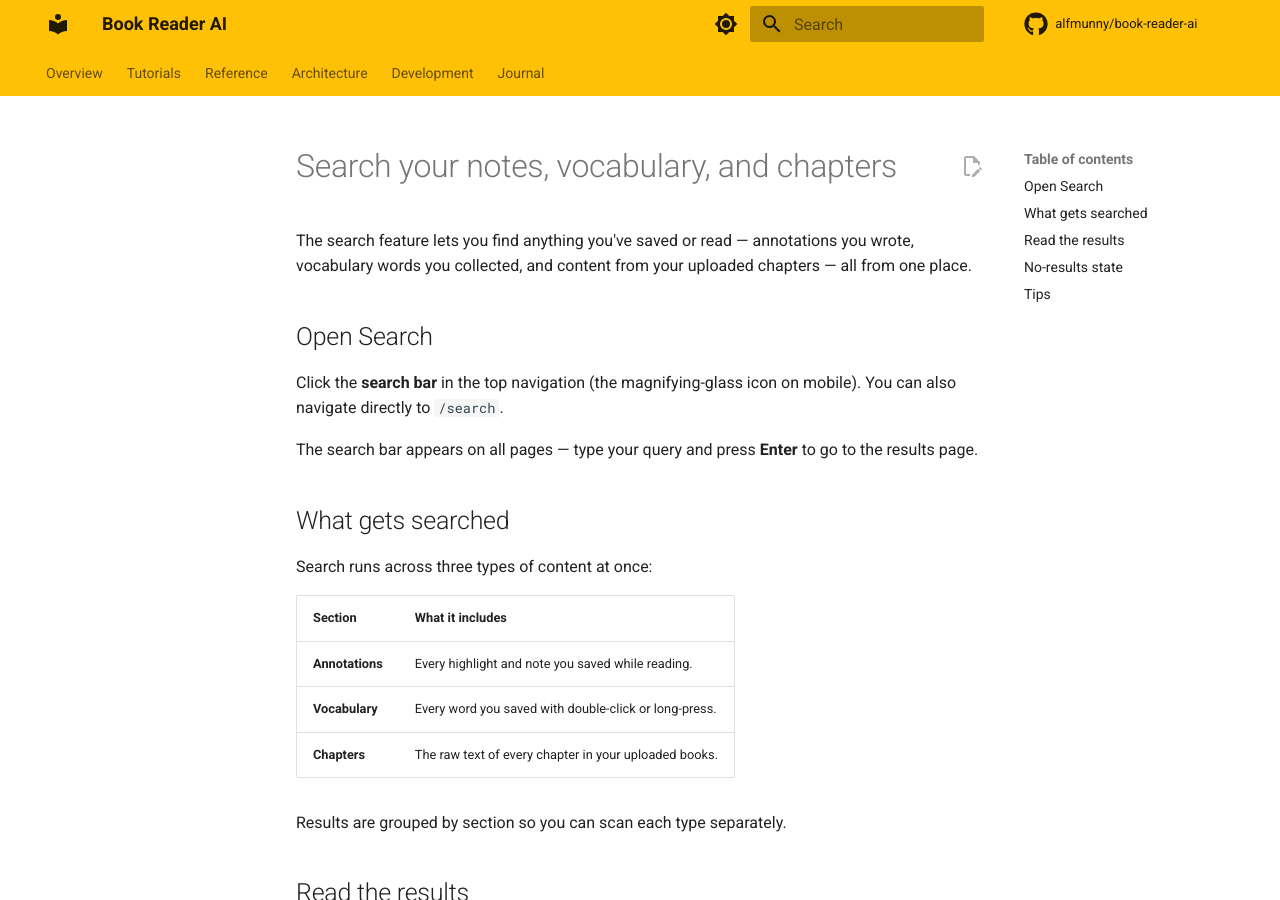
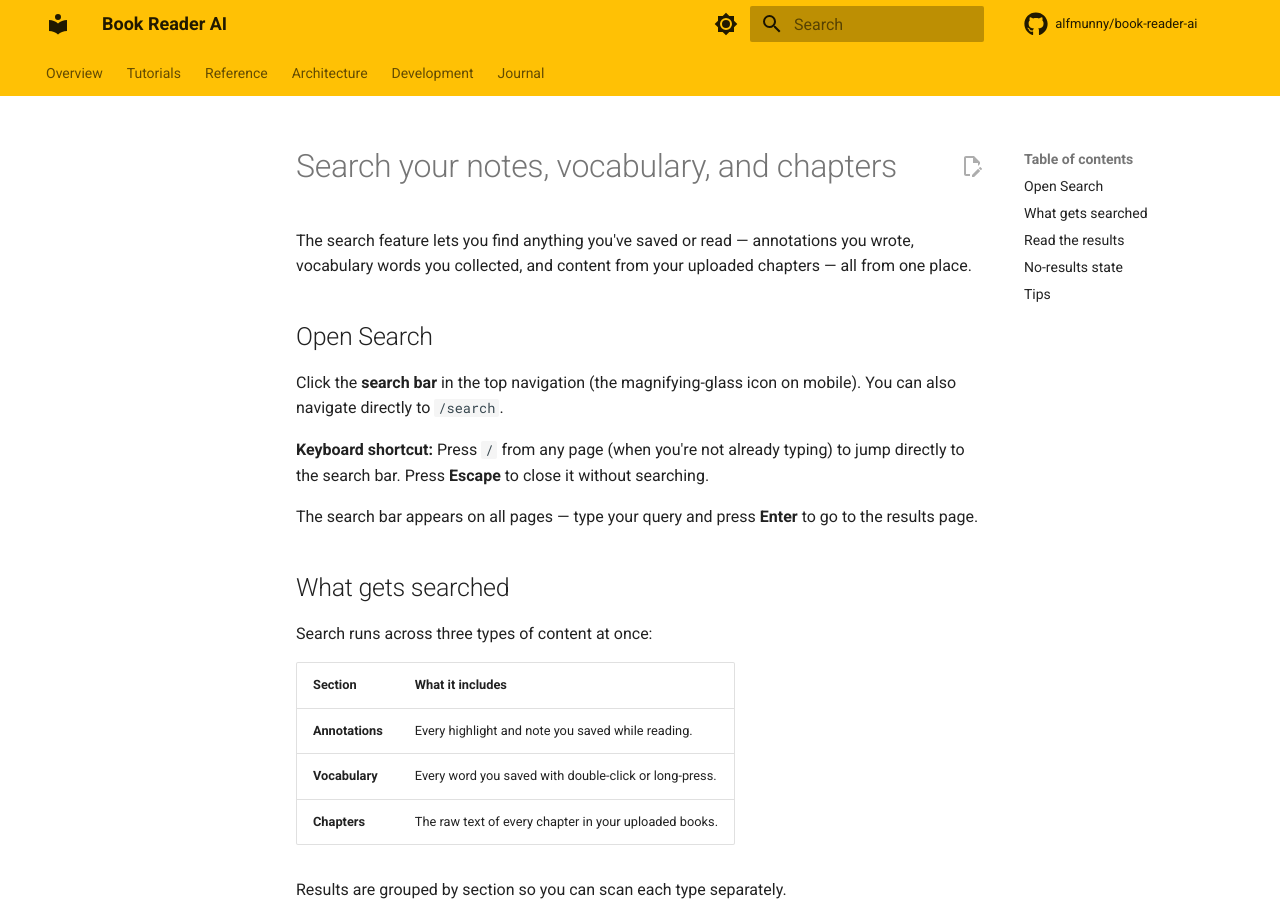
Before and after one commit to alfmunny/book-reader-ai, an MkDocs documentation site: the page built from docs/tutorials/search.md, in a window 1280 px wide and 900 px high. Built offline with MkDocs 1.6.1 and Material for MkDocs 9.7.7, drawn with Linux system fonts in a browser that asks for light colours; comment, search, counter and statistics services are not loaded.

Commit message:
docs(ux): add / keyboard shortcut to search tutorial + regression test
Co-Authored-By: Claude Sonnet 4.6 <noreply@anthropic.com>

```diff
--- a/docs/tutorials/search.md
+++ b/docs/tutorials/search.md
@@ -5,6 +5,8 @@ The search feature lets you find anything you've saved or read — annotations y
 ## Open Search
 
 Click the **search bar** in the top navigation (the magnifying-glass icon on mobile). You can also navigate directly to `/search`.
+
+**Keyboard shortcut:** Press `/` from any page (when you're not already typing) to jump directly to the search bar. Press **Escape** to close it without searching.
 
 The search bar appears on all pages — type your query and press **Enter** to go to the results page.
 
```
Also changed, not shown: 1 other file.
